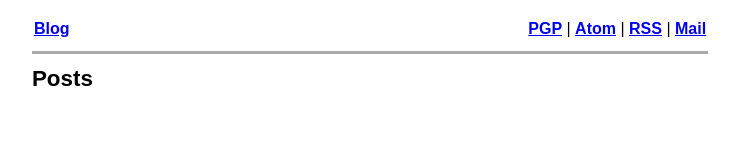
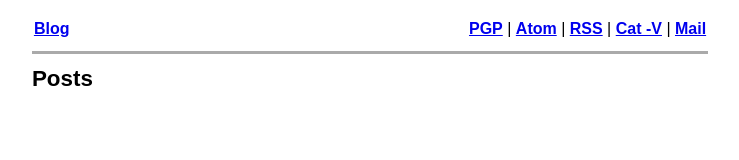
Before and after one commit to c4pt0r/cn.0xffff.me, a website: page templates/index.html/header.html in a window 1280 px wide. Shown: the whole page, without its empty margins (270-1009 px from the left). Drawn offline with Linux system fonts and the light colour scheme; files that its build step writes are made by us from their sources.

Commit message:
mod header

```diff
--- a/templates/index.html/header.html
+++ b/templates/index.html/header.html
@@ -27,6 +27,7 @@
 				<a href="public.asc">PGP</a> |
 				<a href="atom.xml">Atom</a> |
 				<a href="rss.xml">RSS</a> |
+				<a href="http://cat.0xffff.me">Cat -V</a> |
 				<a href="mailto:${sitemail}">Mail</a>
 			</td>
 		</tr>
```
